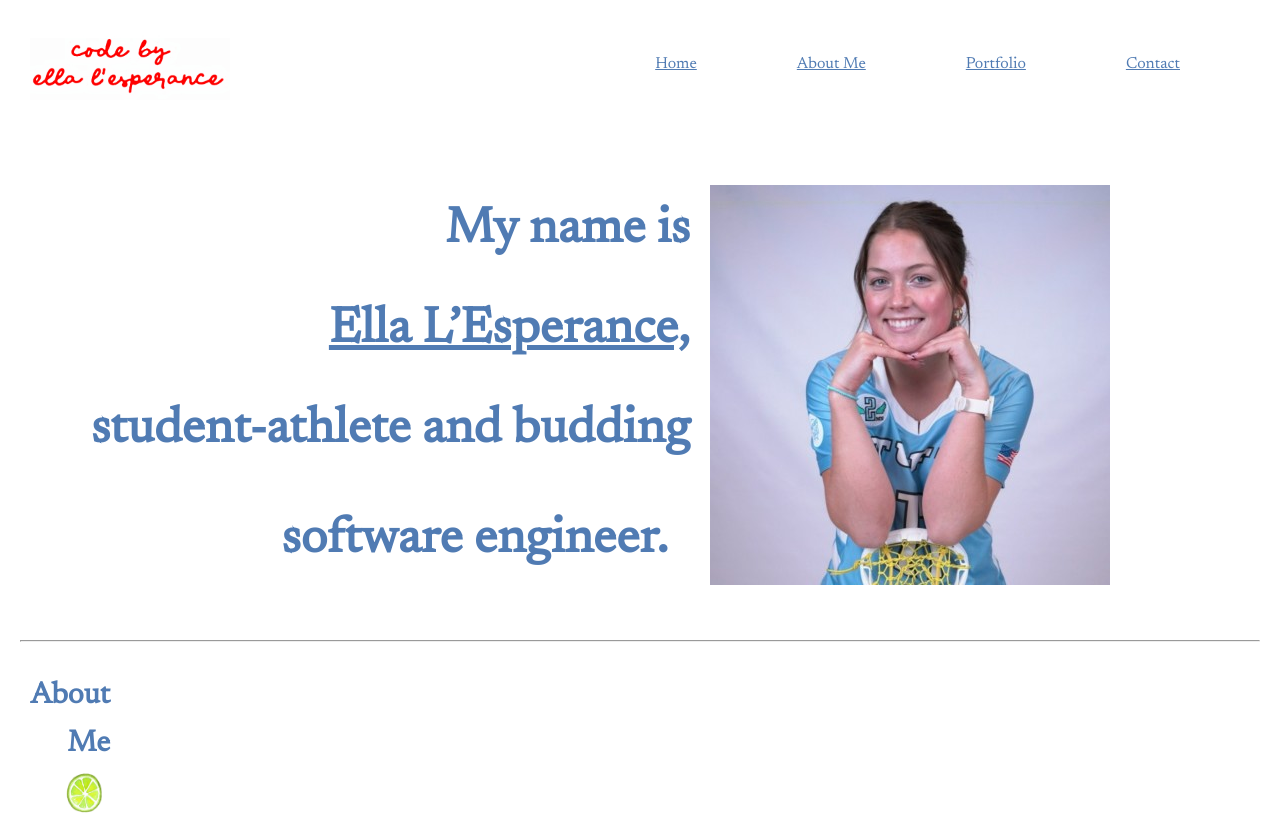
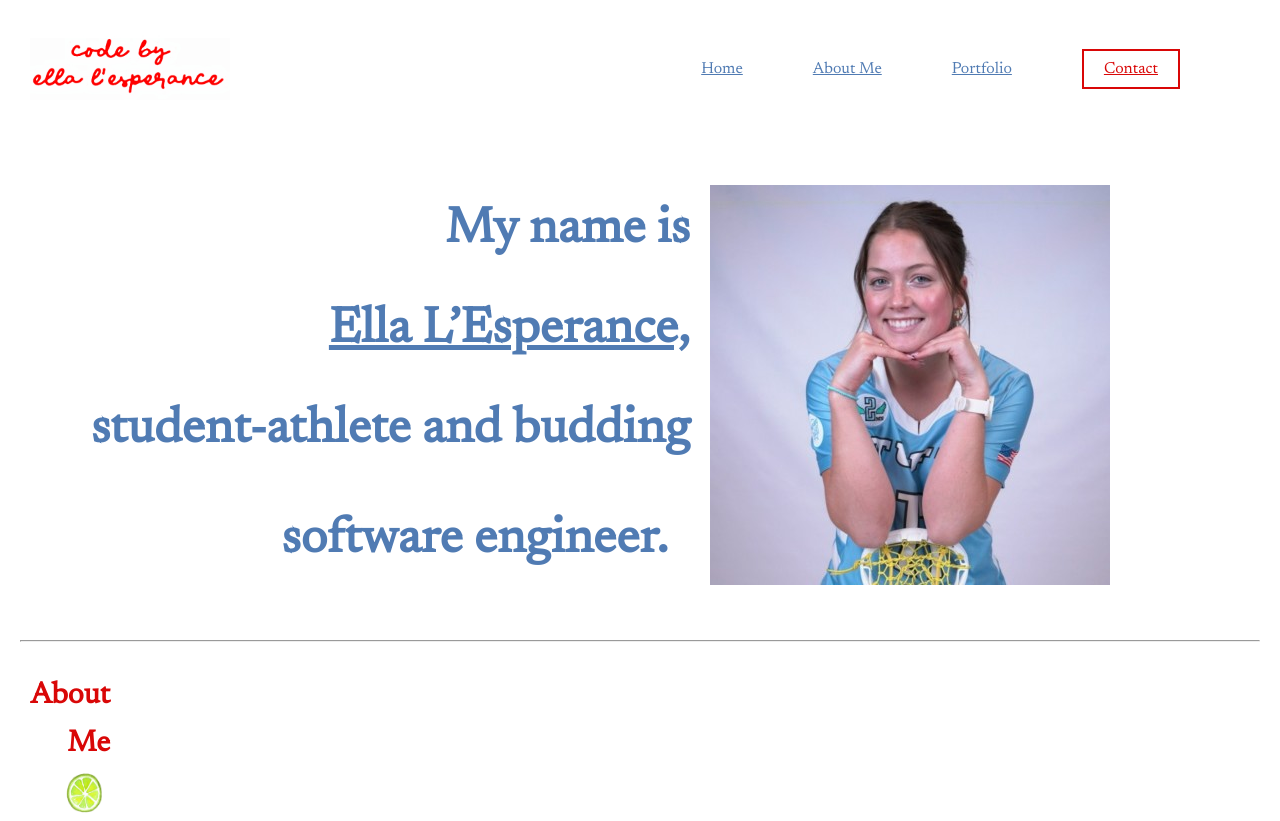
Before and after one commit to codebyellalesperance/web-scraper-, a plain HTML site: page index.html in a window 1280 px wide. Shown: the top 821 px of the page. Drawn offline with Linux system fonts and the light colour scheme.

Commit message:
1/19/24:9:36

```diff
--- a/index.html
+++ b/index.html
@@ -18,7 +18,7 @@
             <li><a href="#home"><u>Home</u></a></li>
             <li><a href="#about"><u>About Me</u></a></li>
             <li><a href="#services"><u>Portfolio</u></a></li>
-            <li><a href="#contact"><u>Contact</u></a></li>
+            <li><a href="#contact" class="highlight"><u>Contact</u></a></li>
         </ul>
     </nav>
 </div>
@@ -40,8 +40,8 @@
     <h2> About Me
     <img src="lemon.png" alt="Description of the image" width="50" height="50" style="vertical-align: middle;"> </h2>
     <p> Hi! I'm a dedicated Computer Science major at Tufts University,
-        graduating in 2025. My academic journey is distinguished by a robust
-        GPA of 3.48 and a comprehensive curriculum that includes Data
+        graduating in 2025. My academic journey is distinguished by a
+        comprehensive curriculum that includes Data
         Structures, Cloud Computing, and Computational Theory. I am
         proficient in programming languages such as Java, C++/C, and Python,
         and well-versed in tools like Git, GitHub, and Visual Studio Code.
--- a/styles.css
+++ b/styles.css
@@ -7,11 +7,14 @@
 
     /* Styling for the header */
     .header {
-        display: flex;
-        justify-content: space-between;
-        align-items: center;
+        display: flex; /* Enables Flexbox */
+        justify-content: space-between; /* Spaces out the logo and the nav bar */
+        align-items: center; /* Vertically centers items in the header */
         background-color: #ffffff;
         padding: 10px;
+        position: sticky;
+        top: 0;
+        z-index: 1000;
     }
 
     /* Logo style */
@@ -21,12 +24,15 @@
 
     /* Navigation bar styling */
     nav ul {
+        margin-top: 10px;
         list-style-type: none;
         display: flex;
     }
 
     nav ul li {
-        margin-left: 100px;
+
+        margin-left: 70px;
+
     }
 
     nav ul li:last-child {
@@ -36,6 +42,23 @@
     nav ul li a {
         text-decoration: none;
         color: #507bb3;
+    }
+
+    nav ul li a.highlight {
+        background-color: white; /* White background */
+        color: #D90707; /* Navy text */
+        border: 2px solid #D90707; /* Navy border */
+        padding: 10px 20px; /* Top & Bottom, Left & Right padding */
+        text-decoration: none; /* Removes underline from links */
+        font-size: 16px; /* Font size */
+        display: inline; /* Aligns padding and allows height/width adjustments */
+        cursor: pointer; /* Changes cursor to pointer on hover */
+        transition: background-color 0.3s, color 0.3s; /* Smooth transition for hover effect */
+    }
+
+    nav ul li a.highlight:hover {
+        background-color: #D90707; /* Navy background on hover */
+        color: white; /* White text on hover */
     }
 
     /* Basic styling for main content */
@@ -58,8 +81,7 @@
     }
 
     h2 {
-        color: #507bb3;
-
+        color: #D90707;
         font-size: 30px;
         text-align: right;
         padding-right: 1150px;
@@ -67,6 +89,8 @@
     }
 
     p {
+        scroll-padding-top: 20px;
+        scroll-padding-bottom: 20px;
         color: #507bb3;
         margin-top: 30px;
         padding-left: 150px;
@@ -132,11 +156,11 @@
 .email-button {
     display: inline-block;
     padding: 10px 20px;
-    background-color: #507bb3;
-    color: white;
+    background-color: white; /* White background */
+    color: #D90707; /* Navy text */
+    border: 2px solid #D90707; /* Navy border */
 
     text-decoration: none;
-    border-radius: 5px;
     font-weight: bold;
 }
 .email-button:hover {
```
